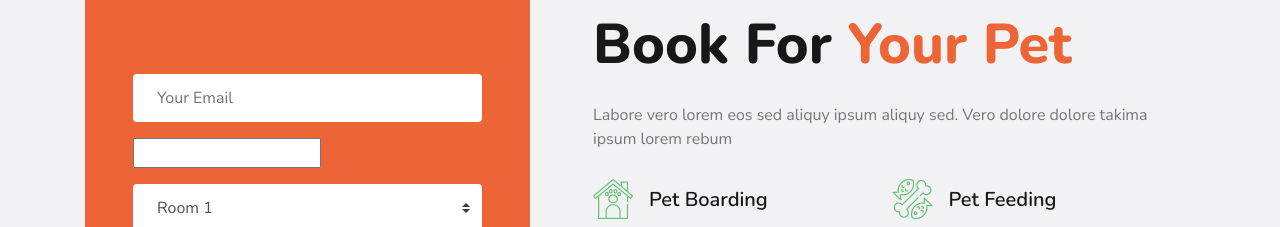
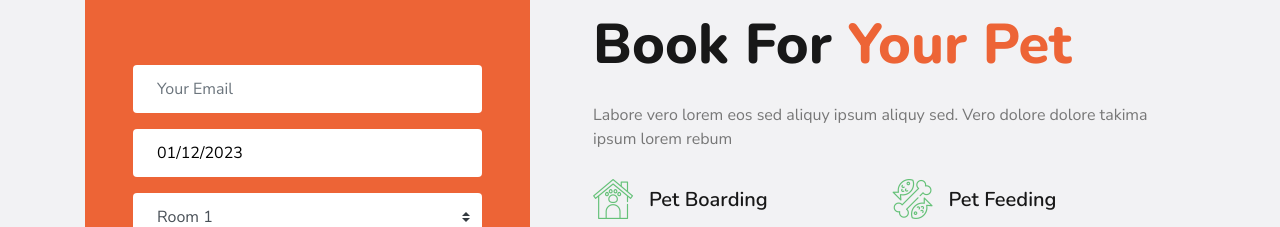
Before and after one commit to sZidarov/MyReactProject, a React (Vite) app in the folder client/: page / in a window 1280 px wide. Shown: the part 960-1187 px from the top of the page. Built offline with nearby package versions, Linux system fonts and the light colour scheme.

Commit message:
add datepicker style

```diff
--- a/client/src/components/bookingForm.jsx
+++ b/client/src/components/bookingForm.jsx
@@ -2,11 +2,12 @@ import { useState } from "react";
 import {useFormik} from "formik";
 import DatePicker from "react-datepicker";
 import 'react-datepicker/dist/react-datepicker.css'
+import styles from './bookingForm.module.css'
 
 export default function Bookingform() {
     const formik = useFormik({
         initialValues: {
-            selectedDate: null,
+            selectedDate: new Date(),
             selectedOption: "",
             email: ''
 
@@ -21,7 +22,7 @@ export default function Bookingform() {
                 <div className="row align-items-center">
                     <div className="col-lg-5">
                         <div className="bg-primary py-5 px-4 px-sm-5">
-                            <form className="py-5" onSubmit={formik.onSubmit}>
+                            <form className="py-5" onSubmit={formik.handleSubmit}>
                                 <div className="form-group">
                                     <input
                                         type="email"
@@ -29,6 +30,9 @@ export default function Bookingform() {
                                         placeholder="Your Email"
                                         required="required"
                                         name="email"
+                                        onChange={formik.handleChange}
+                                        onBlur={formik.handleBlur}
+                                        value={formik.values.email}
                                     />
                                 </div>
                                 <div className="form-group">
@@ -38,6 +42,7 @@ export default function Bookingform() {
                                         data-target-input="nearest"
                                     >
                                         <DatePicker
+                                            className={styles.customDatepicker}
                                             selected={formik.values.selectedDate}
                                             onChange={(date)=>formik.setFieldValue('selectedDate', date)}
                                             dateFormat="dd/MM/yyyy"
@@ -63,7 +68,6 @@ export default function Bookingform() {
                                     <select
                                         className="custom-select border-0 px-4"
                                         style={{ height: "47px" }}
-                                        id="selectedOption"
                                         name="selectedOption"
                                         onChange={formik.handleChange}
                                         onBlur={formik.handleBlur}
--- /dev/null
+++ b/client/src/components/bookingForm.module.css
@@ -0,0 +1,8 @@
+.customDatepicker {
+    width: 349px;
+    height: 48px;
+    border-radius: 4px;
+    border: 0px;
+    text-align: left;
+    padding: 24px;
+}
```
